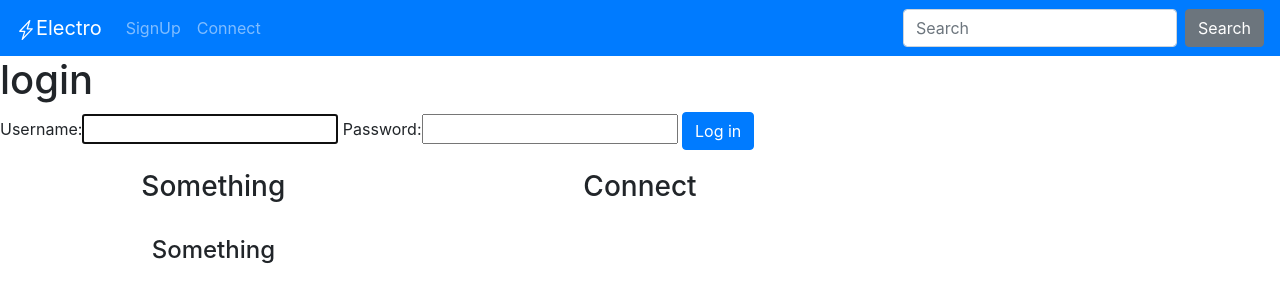
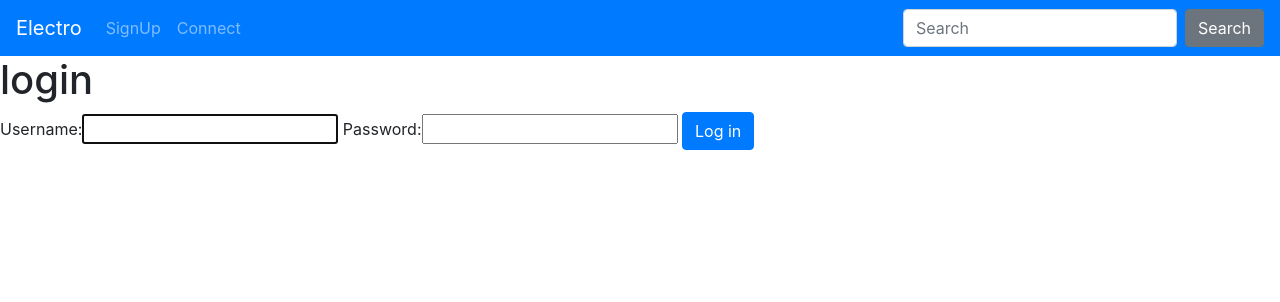
Before and after one commit to iButcat/electro, a Django app: page /electro/login in a window 1280 px wide. Shown: the top 302 px of the page. Run offline with Django 3.2, Linux system fonts and the light colour scheme; some libraries are stand-ins or nearby versions.

Commit message:
refactoring/cleaning

```diff
--- a/electro_project/electro_project/templates/base.html
+++ b/electro_project/electro_project/templates/base.html
@@ -10,9 +10,7 @@
   </head>
   <body>
     <nav class="navbar navbar-expand-lg navbar-dark bg-primary">
-      <a class="navbar-brand" href="{% url 'index' %}"><svg class="bi bi-lightning" width="1em" height="1em" viewBox="0 0 16 16" fill="currentColor" xmlns="http://www.w3.org/2000/svg">
-  <path fill-rule="evenodd" d="M11.251.068a.5.5 0 0 1 .227.58L9.677 6.5H13a.5.5 0 0 1 .364.843l-8 8.5a.5.5 0 0 1-.842-.49L6.323 9.5H3a.5.5 0 0 1-.364-.843l8-8.5a.5.5 0 0 1 .615-.09zM4.157 8.5H7a.5.5 0 0 1 .478.647L6.11 13.59l5.732-6.09H9a.5.5 0 0 1-.478-.647L9.89 2.41 4.157 8.5z"/>
-      </svg>Electro</a>
+      <a class="navbar-brand" href="{% url 'index' %}">Electro</a>
       <button class="navbar-toggler" type="button" data-toggle="collapse" data-target="#navbarColor01" aria-controls="navbarColor01" aria-expanded="false" aria-label="Toggle navigation">
         <span class="navbar-toggler-icon"></span>
       </button>
@@ -20,7 +18,6 @@
      <div class="collapse navbar-collapse" id="navbarColor01">
         <ul class="navbar-nav mr-auto">
           <li class="nav-item active">
-          <!--  <a class="nav-link" href="#">Home <span class="sr-only">(current)</span></a> -->
           </li>
       {% if not user.is_authenticated %}
       <li class="nav-item">
@@ -36,40 +33,22 @@
       {% if user.is_authenticated %}
       <li class="nav-item">
         <div class="btn-group">
-  <button type="button" class="btn btn-primary dropdown-toggle" data-toggle="dropdown" aria-haspopup="true" aria-expanded="false">User
-     <svg class="bi bi-person-circle" width="1em" height="1em" viewBox="0 0 16 16" fill="currentColor" xmlns="http://www.w3.org/2000/svg">
-     <path d="M13.468 12.37C12.758 11.226 11.195 10 8 10s-4.757 1.225-5.468 2.37A6.987 6.987 0 0 0 8 15a6.987 6.987 0 0 0 5.468-2.63z"/>
-     <path fill-rule="evenodd" d="M8 9a3 3 0 1 0 0-6 3 3 0 0 0 0 6z"/>
-     <path fill-rule="evenodd" d="M8 1a7 7 0 1 0 0 14A7 7 0 0 0 8 1zM0 8a8 8 0 1 1 16 0A8 8 0 0 1 0 8z"/>
-   </svg>
-   </button>
+  <button type="button" class="btn btn-primary dropdown-toggle" data-toggle="dropdown" aria-haspopup="true" aria-expanded="false">User</button>
    <div class="dropdown-menu">
       <a class="dropdown-item" href="{% url 'redirect' request.user.pk %}">Your Profile</a>
       <a class="dropdown-item" href="{% url 'electro:user' %}">Profile</a>
       <a class="dropdown-item" href="{% url 'electro:update' request.user.pk %}">Modify</a>
       <div class="dropdown-divider"></div>
-   <a class="dropdown-item" href="{% url 'electro:logout' %}">Logout  <svg class="bi bi-power" width="1em" height="1em" viewBox="0 0 16 16" fill="currentColor" xmlns="http://www.w3.org/2000/svg">
-  <path fill-rule="evenodd" d="M5.578 4.437a5 5 0 1 0 4.922.044l.5-.866a6 6 0 1 1-5.908-.053l.486.875z"/>
-  <path fill-rule="evenodd" d="M7.5 8V1h1v7h-1z"/>
-</svg></a>
+   <a class="dropdown-item" href="{% url 'electro:logout' %}">Logout</a>
     </div>
    </div>
       </li>
       <li class="nav-item">
-        <a class="nav-link" href="{% url 'posts:list' %}">Post
-          <svg class="bi bi-chat-square-quote-fill" width="1em" height="1em" viewBox="0 0 16 16" fill="currentColor" xmlns="http://www.w3.org/2000/svg">
-          <path fill-rule="evenodd" d="M0 2a2 2 0 0 1 2-2h12a2 2 0 0 1 2 2v8a2 2 0 0 1-2 2h-2.5a1 1 0 0 0-.8.4l-1.9 2.533a1 1 0 0 1-1.6 0L5.3 12.4a1 1 0 0 0-.8-.4H2a2 2 0 0 1-2-2V2zm7.194 2.766c.087.124.163.26.227.401.428.948.393 2.377-.942 3.706a.446.446 0 0 1-.612.01.405.405 0 0 1-.011-.59c.419-.416.672-.831.809-1.22-.269.165-.588.26-.93.26C4.775 7.333 4 6.587 4 5.667 4 4.747 4.776 4 5.734 4c.271 0 .528.06.756.166l.008.004c.169.07.327.182.469.324.085.083.161.174.227.272zM11 7.073c-.269.165-.588.26-.93.26-.958 0-1.735-.746-1.735-1.666 0-.92.777-1.667 1.734-1.667.271 0 .528.06.756.166l.008.004c.17.07.327.182.469.324.085.083.161.174.227.272.087.124.164.26.228.401.428.948.392 2.377-.942 3.706a.446.446 0 0 1-.613.01.405.405 0 0 1-.011-.59c.42-.416.672-.831.81-1.22z"/>
-          </svg>
-        </a>
+        <a class="nav-link" href="{% url 'posts:list' %}">Post</a>
       </li>
       <li class="nav-item">
         <div class="btn-group">
-   <button type="button" class="btn btn-primary dropdown-toggle" data-toggle="dropdown" aria-haspopup="true" aria-expanded="false">
-     Group
-     <svg class="bi bi-people-fill" width="1em" height="1em" viewBox="0 0 16 16" fill="currentColor" xmlns="http://www.w3.org/2000/svg">
-       <path fill-rule="evenodd" d="M7 14s-1 0-1-1 1-4 5-4 5 3 5 4-1 1-1 1H7zm4-6a3 3 0 1 0 0-6 3 3 0 0 0 0 6zm-5.784 6A2.238 2.238 0 0 1 5 13c0-1.355.68-2.75 1.936-3.72A6.325 6.325 0 0 0 5 9c-4 0-5 3-5 4s1 1 1 1h4.216zM4.5 8a2.5 2.5 0 1 0 0-5 2.5 2.5 0 0 0 0 5z"/>
-    </svg>
-   </button>
+   <button type="button" class="btn btn-primary dropdown-toggle" data-toggle="dropdown" aria-haspopup="true" aria-expanded="false">Group</button>
   <div class="dropdown-menu">
      <a class="dropdown-item" href="{% url 'groups:list' %}">List</a>
      <a class="dropdown-item" href="{% url 'groups:create' %}">Create</a>
@@ -90,25 +69,6 @@
     {% block page_content %}
 
     {% endblock %}
-    <footer class="container-fluid text-center">
-      <div class="padding">
-        <div class="row">
-          <div class="col-sm-4">
-            <h3>Something</h3>
-            <br>
-            <h4>Something</h4>
-          </div>
-          <div class="col-sm-4">
-            <h3>Connect</h3>
-            <a href="#" class="socialicon"><i class="fab fa-github-square"></i></a>
-            <a href="#" class="socialicon"><i class="fab fa-linkedin"></i></a>
-            <a href="#" class="socialicon"><i class="fab fa-discord"></i></a>
-          </div>
-          <div class="col-sm-4">
-          </div>
-        </div>
-      </div>
-    </footer>
     <script src="https://code.jquery.com/jquery-3.2.1.slim.min.js" integrity="sha384-KJ3o2DKtIkvYIK3UENzmM7KCkRr/rE9/Qpg6aAZGJwFDMVNA/GpGFF93hXpG5KkN" crossorigin="anonymous"></script>
 <script src="https://cdnjs.cloudflare.com/ajax/libs/popper.js/1.12.9/umd/popper.min.js" integrity="sha384-ApNbgh9B+Y1QKtv3Rn7W3mgPxhU9K/ScQsAP7hUibX39j7fakFPskvXusvfa0b4Q" crossorigin="anonymous"></script>
 <script src="https://maxcdn.bootstrapcdn.com/bootstrap/4.0.0/js/bootstrap.min.js" integrity="sha384-JZR6Spejh4U02d8jOt6vLEHfe/JQGiRRSQQxSfFWpi1MquVdAyjUar5+76PVCmYl" crossorigin="anonymous"></script>
--- a/electro_project/electro_social/templates/registration/login.html
+++ b/electro_project/electro_social/templates/registration/login.html
@@ -1,6 +1,5 @@
 {% extends 'base.html' %}
 
-{% load bootstrap4 %}
 
 {% block page_content %}
 <h1>login</h1>
--- a/electro_project/electro_social/templates/registration/register.html
+++ b/electro_project/electro_social/templates/registration/register.html
@@ -1,10 +1,9 @@
 {% extends 'base.html' %}
-{% load bootstrap4 %}
 {% block page_content %}
 <h1>register</h1>
 <form method="POST">
   {% csrf_token %}
-  {% bootstrap_form form %}
+  {% form %}
   <input type="submit" name="" value="register">
   {% buttons %}
   <button type="submit" class="btn btn-primary">Submit</button>
--- a/electro_project/electro_social/templates/users/user_detail.html
+++ b/electro_project/electro_social/templates/users/user_detail.html
@@ -56,10 +56,7 @@
 				<div class="padding">
 				  <div class="container">
 						<div class="btn btn-primary">
-						<a href="{% url 'electro:add' user.id %}">Add <svg class="bi bi-person-plus-fill" width="1em" height="1em" viewBox="0 0 16 16" fill="currentColor" xmlns="http://www.w3.org/2000/svg">
-						<path fill-rule="evenodd" d="M1 14s-1 0-1-1 1-4 6-4 6 3 6 4-1 1-1 1H1zm5-6a3 3 0 1 0 0-6 3 3 0 0 0 0 6zm7.5-3a.5.5 0 0 1 .5.5v2a.5.5 0 0 1-.5.5h-2a.5.5 0 0 1 0-1H13V5.5a.5.5 0 0 1 .5-.5z"/>
-						<path fill-rule="evenodd" d="M13 7.5a.5.5 0 0 1 .5-.5h2a.5.5 0 0 1 0 1H14v1.5a.5.5 0 0 1-1 0v-2z"/>
-						</svg></a>
+						<a href="{% url 'electro:add' user.id %}">Add</a>
 					</div>
     </div>
 </div>
--- a/electro_project/groups/templates/group/detail_group.html
+++ b/electro_project/groups/templates/group/detail_group.html
@@ -2,7 +2,7 @@
 
 {% block page_content %}
 
-{% if group.owner == request.user %}       <!-- user.pk -->
+{% if group.owner == request.user %}
 <div class="container">
   <a href="{% url 'groups:update' pk=group.pk %}">Update Group</a>
 </div>
--- a/electro_project/groups/urls.py
+++ b/electro_project/groups/urls.py
@@ -15,5 +15,4 @@ urlpatterns = [
   path('delete/<int:pk>', views.DeleteGroupView.as_view(), name='delete'),
   path('detail/<int:pk>', views.MixinDetailAndFormView.as_view(), name='detail'),
   path('user/<int:pk>', RedirectView.as_view(pattern_name='electro:detail'), name='redirect'),
-
 ]
--- a/electro_project/posts/templates/logged/post_delete.html
+++ b/electro_project/posts/templates/logged/post_delete.html
@@ -1,6 +1,7 @@
 {% extends 'base.html' %}
 {% block page_content %}
 {% if user.is_authenticated %}
+
 <form method="POST">
   {% csrf_token %}
   <p> Are you sure you want to delete "{{ post }}?"</p>
@@ -10,5 +11,6 @@
   <a class="btn btn-primary" href="{% url 'electro:signup' %}">SignUp</a>
   <a class="btn btn-primary" href="{% url 'electro:login' %}">Connect</a>
 </div>
+
 {% endif %}
 {% endblock %}
--- a/electro_project/posts/templates/logged/post_list.html
+++ b/electro_project/posts/templates/logged/post_list.html
@@ -7,7 +7,6 @@
     <a class="btn btn-primary" href="{% url 'posts:create' %}">Create</a>
   </div>
 </div>
-
 
 {% else %}
 <div class="padding">
@@ -49,7 +48,7 @@
         </div>
       </div>
     </div>
-    {%  if forloop.counter|divisibleby:3 or forloop.last %}</div><!-- row closing --><hr>{%  endif %}
+    {%  if forloop.counter|divisibleby:3 or forloop.last %}</div><hr>{%  endif %}
     {%  endfor %}
   </div>
 {% endblock %}
```
Also changed, not shown: electro_project/db.sqlite3, 1 other file.
